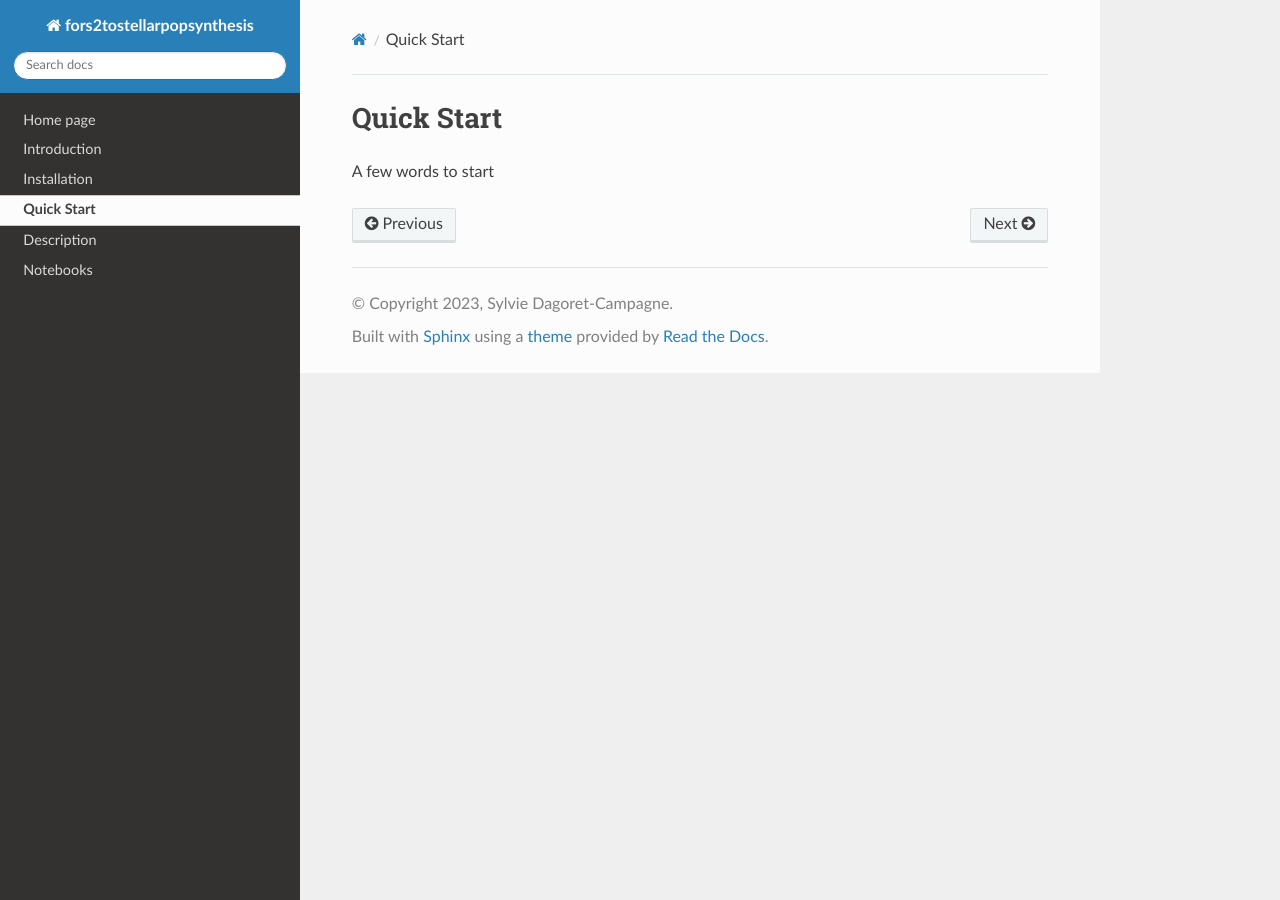
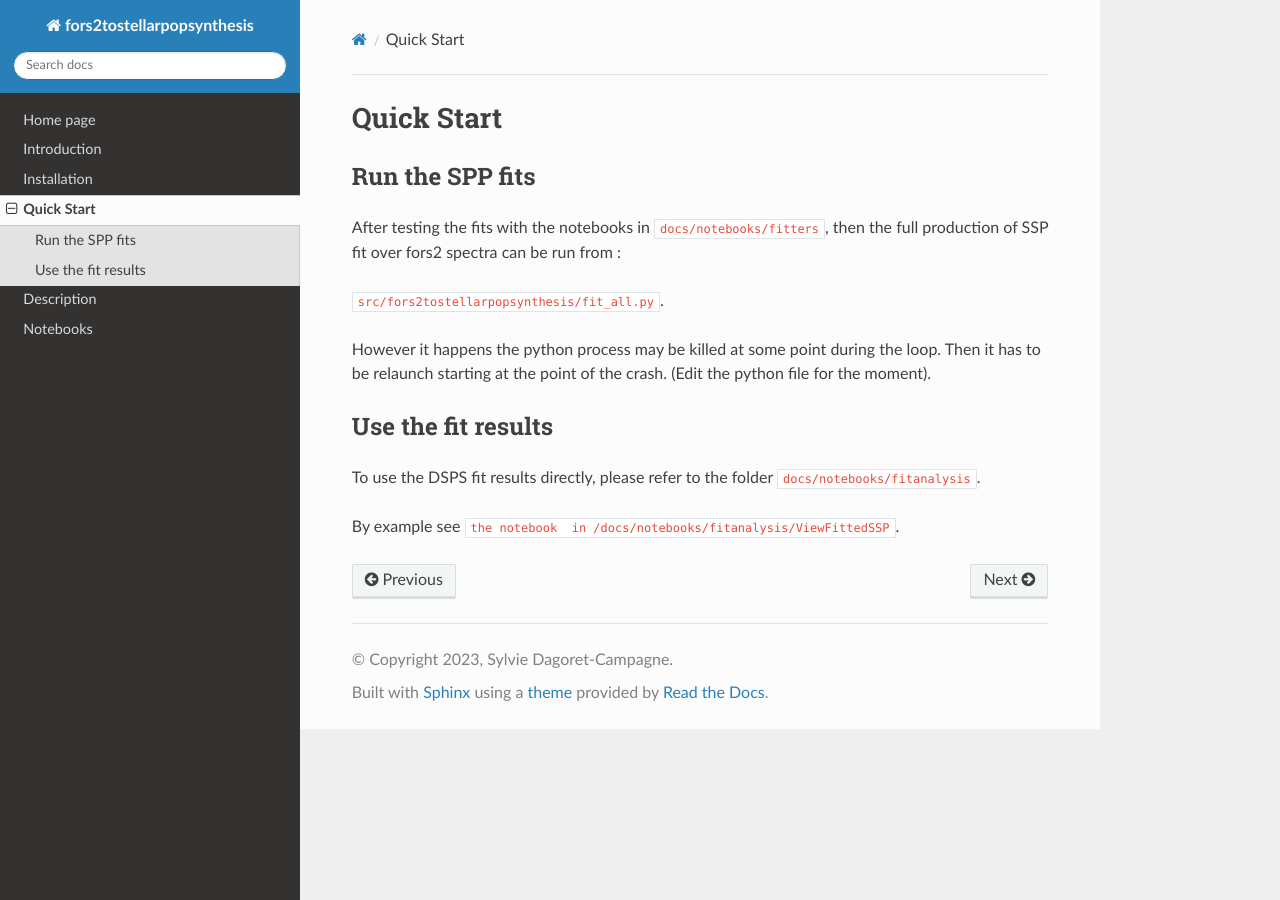
Before and after one commit to sylvielsstfr/Fors2ToStellarPopSynthesis, a Sphinx documentation site: the page built from docs/quickstart.rst, in a window 1280 px wide. Built offline with Sphinx 7.4.7 and the Read the Docs theme 2.0.0, drawn with Linux system fonts in a browser that asks for light colours; pages that are not in the unit, such as notebooks, are missing from menus; the version number could not be read and is left out.

```diff
--- a/docs/quickstart.rst
+++ b/docs/quickstart.rst
@@ -2,4 +2,23 @@ Quick Start
 ===========
 
 
-A few words to start
+Run the SPP fits
+----------------
+
+After testing the fits with the notebooks in ``docs/notebooks/fitters``, then the full production of SSP fit over fors2 spectra
+can be run from :
+
+``src/fors2tostellarpopsynthesis/fit_all.py``.
+
+However it happens the python process may be killed at some point during the loop. Then it has to be relaunch starting at the point of the crash.
+(Edit the python file for the moment).
+
+
+
+Use the fit results
+-------------------
+
+
+To use the DSPS fit results directly, please refer to the folder ``docs/notebooks/fitanalysis``.
+
+By example see ``the notebook  in /docs/notebooks/fitanalysis/ViewFittedSSP``.
--- a/docs/requirements.txt
+++ b/docs/requirements.txt
@@ -7,6 +7,7 @@ jupytext
 jupyter
 matplotlib
 numpy
+scikit-learn
 pandas
 pytables
 astropy
--- a/pyproject.toml
+++ b/pyproject.toml
@@ -47,6 +47,7 @@ dev = [
     "numpyro", # for probabilistic programming
     "interpax", # for differentiable interpolation
     "numpy",
+    "scikit-learn",
     "pandas",
     "fsps",
     "dsps",
```
Also changed, not shown: docs/introduction.rst (+13 -9 lines), docs/notebooks/fitters/FitFors2OneSpec.ipynb, docs/notebooks/intro_notebook.ipynb.
